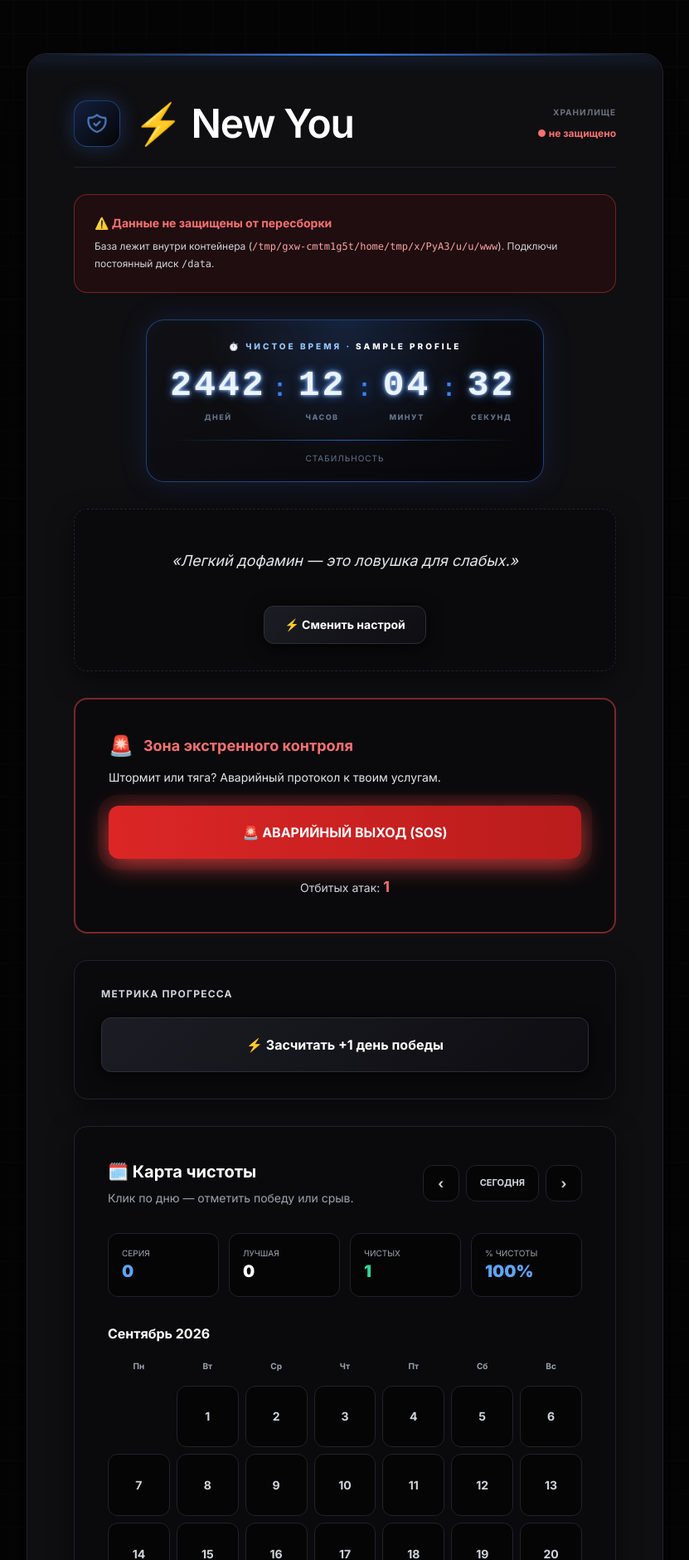
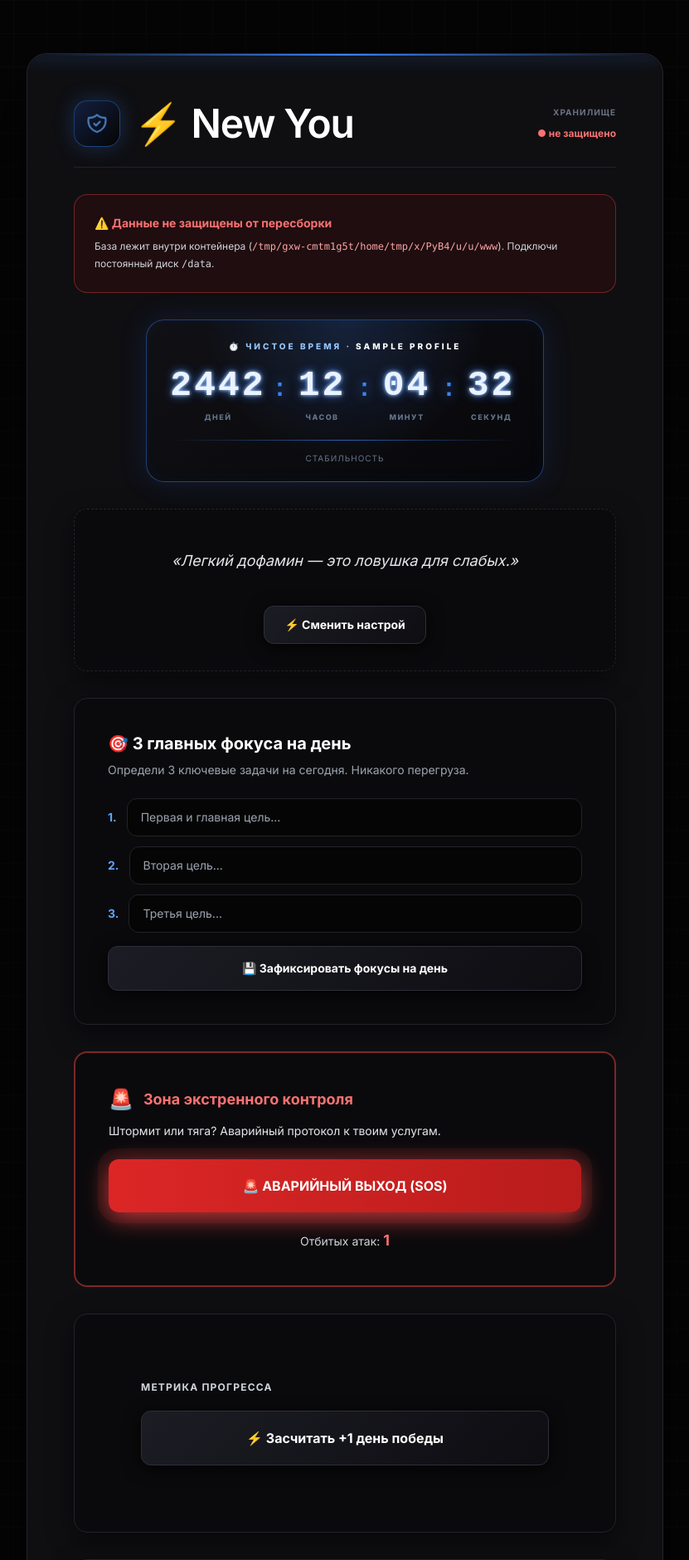
Before and after one commit to Frol78/recovery-hub, a Flask app: page / in a window 1280 px wide. Shown: the top 1880 px of the page at 83% size, without its empty margins (224-1055 px from the left). Run offline with Flask 3, Linux system fonts and the light colour scheme; tables that the repository leaves empty hold one stand-in row (values such as "Sample post"); data that the repository does not hold is empty; some libraries are stand-ins or nearby versions.

Commit message:
Add 3 daily focus goals feature

```diff
--- a/app.py
+++ b/app.py
@@ -1,4 +1,5 @@
 import os
+
 from datetime import datetime, timedelta
 
 from flask import Flask, render_template, request, jsonify, Response
@@ -84,6 +85,14 @@
     boosters_detail = db.Column(db.String(255), default="")
     traps_detail = db.Column(db.String(255), default="")
 
+class DailyGoal(db.Model):
+    """Три ключевые цели на день."""
+    __tablename__ = "daily_goal"
+    id = db.Column(db.Integer, primary_key=True)
+    day = db.Column(db.String(10), nullable=False, index=True)
+    text = db.Column(db.String(255), nullable=False)
+    completed = db.Column(db.Boolean, default=False)
+
 with app.app_context():
     db.create_all()
 
@@ -114,6 +123,7 @@
     cbt = CbtRecord.query.order_by(CbtRecord.id.desc()).all()
     letters = Letter.query.order_by(Letter.id.desc()).all()
     workouts = WorkoutRecord.query.order_by(WorkoutRecord.id.desc()).all()
+    goals = DailyGoal.query.filter_by(day=today_str()).all()
 
     return {
         "ok": True,
@@ -171,9 +181,17 @@
             }
             for w in workouts
         ],
+        "daily_goals": [
+            {
+                "id": g.id,
+                "text": g.text,
+                "completed": g.completed,
+            }
+            for g in goals
+        ],
     }
 
-# ─────────────────────────────── РРОУТЫ ───────────────────────────────
+# ─────────────────────────────── РОУТЫ ───────────────────────────────
 
 @app.route("/")
 def index():
@@ -291,6 +309,36 @@
     db.session.commit()
     return jsonify(state_payload())
 
+@app.route("/api/goals", methods=["POST"])
+def api_goals_save():
+    data = request.get_json(silent=True) or {}
+    day = today_str()
+    goals_list = data.get("goals", [])
+
+    DailyGoal.query.filter_by(day=day).delete()
+
+    for item in goals_list[:3]:
+        text = str(item.get("text", "")).strip()[:255]
+        if text:
+            db.session.add(DailyGoal(
+                day=day,
+                text=text,
+                completed=bool(item.get("completed", False))
+            ))
+    db.session.commit()
+    return jsonify(state_payload())
+
+@app.route("/api/goal/toggle", methods=["POST"])
+def api_goal_toggle():
+    data = request.get_json(silent=True) or {}
+    g_id = data.get("id")
+    if g_id:
+        goal = DailyGoal.query.get(g_id)
+        if goal:
+            goal.completed = not goal.completed
+            db.session.commit()
+    return jsonify(state_payload())
+
 @app.route("/api/cbt", methods=["POST"])
 def api_cbt():
     data = request.get_json(silent=True) or {}
@@ -388,6 +436,7 @@
     Letter.query.delete()
     WorkoutRecord.query.delete()
     StrategyBoard.query.delete()
+    DailyGoal.query.delete()
     Profile.query.delete()
     db.session.commit()
     return jsonify(state_payload())
--- a/templates/index.html
+++ b/templates/index.html
@@ -240,6 +240,34 @@
             <button onclick="changeQuote()" class="mt-6 px-6 py-3 text-sm font-bold text-white bmw-btn rounded-xl">⚡ Сменить настрой</button>
         </div>
 
+        <!-- 🎯 3 ГЛАВНЫХ ФОКУСА НА ДЕНЬ -->
+        <div class="spotlight-card bg-bmwDark p-8 sm:p-10 rounded-2xl bmw-border-glow">
+            <h2 class="text-xl font-bold text-white mb-2">🎯 3 главных фокуса на день</h2>
+            <p class="text-sm text-gray-400 mb-6">Определи 3 ключевые задачи на сегодня. Никакого перегруза.</p>
+            <form onsubmit="saveDailyGoals(event)" class="space-y-4">
+                <div class="space-y-3" id="goals-inputs-container">
+                    <div class="flex items-center gap-3">
+                        <span class="text-blue-400 font-bold text-sm">1.</span>
+                        <input type="text" data-goal-input required placeholder="Первая и главная цель..." class="w-full px-4 py-3 bg-bmwDeep border border-bmwBorder rounded-xl text-white text-sm focus:outline-none focus:border-blue-500">
+                    </div>
+                    <div class="flex items-center gap-3">
+                        <span class="text-blue-400 font-bold text-sm">2.</span>
+                        <input type="text" data-goal-input required placeholder="Вторая цель..." class="w-full px-4 py-3 bg-bmwDeep border border-bmwBorder rounded-xl text-white text-sm focus:outline-none focus:border-blue-500">
+                    </div>
+                    <div class="flex items-center gap-3">
+                        <span class="text-blue-400 font-bold text-sm">3.</span>
+                        <input type="text" data-goal-input required placeholder="Третья цель..." class="w-full px-4 py-3 bg-bmwDeep border border-bmwBorder rounded-xl text-white text-sm focus:outline-none focus:border-blue-500">
+                    </div>
+                </div>
+                <button type="submit" class="w-full py-4 bmw-btn text-white font-bold rounded-xl text-sm">💾 Зафиксировать фокусы на день</button>
+            </form>
+
+            <div id="goals-status-container" class="mt-6 pt-6 border-t border-bmwBorder hidden">
+                <h3 class="text-xs font-bold text-blue-400 uppercase mb-4">✨ Активные цели на сегодня:</h3>
+                <div id="goals-list-view" class="space-y-3"></div>
+            </div>
+        </div>
+
         <!-- SOS -->
         <div class="spotlight-card bg-bmwDark p-8 sm:p-10 rounded-2xl border-2 border-red-500/50">
             <h2 class="text-lg font-bold text-red-400 mb-3 flex items-center gap-3"><span class="text-2xl">🚨</span> Зона экстренного контроля</h2>
@@ -249,7 +277,7 @@
         </div>
 
         <!-- Progress -->
-        <div class="spotlight-card bg-bmwDark p-8 rounded-2xl bmw-border-glow">
+        <div class="spotlight-card bg-bmwDark p-8 sm:p-20 rounded-2xl bmw-border-glow">
             <h2 class="text-xs font-bold text-gray-300 uppercase tracking-widest mb-5">Метрика прогресса</h2>
             <button onclick="addDay()" class="w-full py-5 bmw-btn text-white font-bold rounded-xl text-base">⚡ Засчитать +1 день победы</button>
         </div>
@@ -402,7 +430,7 @@
 </div>
 
 <script>
-let STATE = { profile: null, marks: {}, balance_logs: [], cbt_records: [], letters: [], workouts: [], board_content: '', storage: { persistent: false, dir: '' } };
+let STATE = { profile: null, marks: {}, balance_logs: [], cbt_records: [], letters: [], workouts: [], daily_goals: [], board_content: '', storage: { persistent: false, dir: '' } };
 let stagedWorkouts = [];
 let chartInstance = null;
 let busy = false;
@@ -509,6 +537,7 @@
     if (!STATE.cbt_records) STATE.cbt_records = [];
     if (!STATE.letters) STATE.letters = [];
     if (!STATE.workouts) STATE.workouts = [];
+    if (!STATE.daily_goals) STATE.daily_goals = [];
 }
 
 async function loadState() {
@@ -552,6 +581,47 @@
 }
 
 async function addDay() { await send('/api/day/add', { add_days: 1 }); toast('+1 день победы.'); }
+
+async function saveDailyGoals(e) {
+    e.preventDefault();
+    const inputs = document.querySelectorAll('[data-goal-input]');
+    const goals = Array.from(inputs).map(i => ({ text: i.value.trim(), completed: false })).filter(g => g.text);
+    if (goals.length === 0) return toast('Введи хотя бы одну цель!', true);
+    await send('/api/goals', { goals });
+    toast('🎯 Фокусы на день зафиксированы!');
+}
+
+async function toggleGoal(id) {
+    await send('/api/goal/toggle', { id });
+}
+
+function renderGoals() {
+    const goals = STATE.daily_goals || [];
+    const statusContainer = document.getElementById('goals-status-container');
+    const listView = document.getElementById('goals-list-view');
+    const inputs = document.querySelectorAll('[data-goal-input]');
+
+    if (goals.length > 0) {
+        statusContainer.classList.remove('hidden');
+        listView.innerHTML = goals.map((g, idx) => `
+            <div class="flex items-center justify-between bg-bmwDeep p-4 rounded-xl border border-bmwBorder text-sm">
+                <label class="flex items-center gap-3 cursor-pointer select-none">
+                    <input type="checkbox" ${g.completed ? 'checked' : ''} onchange="toggleGoal(${g.id})" class="bmw-checkbox">
+                    <span class="${g.completed ? 'line-through text-gray-500' : 'text-white font-medium'}">${escapeHtml(g.text)}</span>
+                </label>
+                <span class="text-[10px] text-gray-500 uppercase font-bold">Цель #${idx+1}</span>
+            </div>
+        `).join('');
+
+        inputs.forEach((inp, idx) => {
+            if (goals[idx] && !inp.value) {
+                inp.value = goals[idx].text;
+            }
+        });
+    } else {
+        statusContainer.classList.add('hidden');
+    }
+}
 
 async function saveDailyBalance() {
     const boosters = Array.from(document.querySelectorAll('[data-booster]:checked')).map(i => i.dataset.booster);
@@ -844,6 +914,7 @@
     renderProfile();
     renderStorageBadge();
     renderBoard();
+    renderGoals();
     renderCbt();
     renderLetters();
     renderWorkouts();
```
